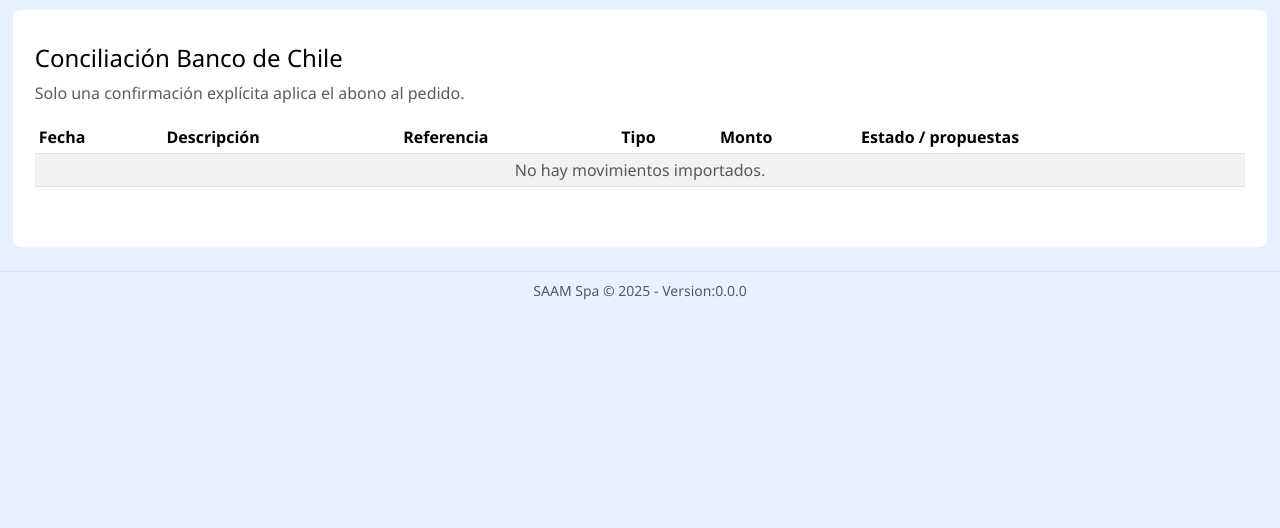
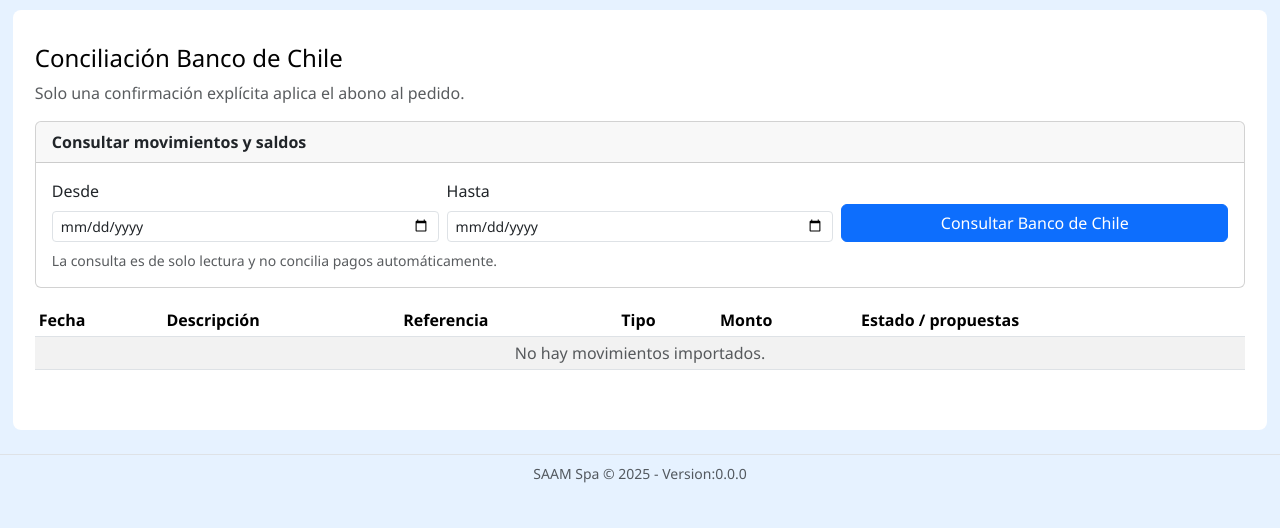
Before and after one commit to MigueJano/Portal-SAAM, a Django app: page /integraciones/banco/ in a window 1280 px wide. Shown: the part 80-608 px from the top of the page. Run offline with Django 5.2, Linux system fonts and the light colour scheme; the visitor is signed in with stand-in values (Sample User, id 1); data that the repository does not hold is empty; some libraries are stand-ins or nearby versions.

Commit message:
Agregar consulta bancaria desde el portal

```diff
--- a/src/Apps/integraciones/forms.py
+++ b/src/Apps/integraciones/forms.py
@@ -1,4 +1,6 @@
 from django import forms
+from django.utils import timezone
+from datetime import timedelta
 
 from Apps.Pedidos.models import Cliente, Contacto, Pedido
 from Apps.integraciones.models import ConciliacionPago
@@ -32,6 +34,33 @@ class ConciliacionManualForm(forms.ModelForm):
             field.widget.attrs.setdefault("class", "form-control form-control-sm")
 
 
+class ConsultaBancoForm(forms.Form):
+    desde = forms.DateField(
+        label="Desde",
+        widget=forms.DateInput(attrs={"type": "date", "class": "form-control form-control-sm"}),
+    )
+    hasta = forms.DateField(
+        label="Hasta",
+        widget=forms.DateInput(attrs={"type": "date", "class": "form-control form-control-sm"}),
+    )
+
+    def __init__(self, *args, **kwargs):
+        super().__init__(*args, **kwargs)
+        hoy = timezone.localdate()
+        self.fields["desde"].initial = hoy - timedelta(days=7)
+        self.fields["hasta"].initial = hoy
+
+    def clean(self):
+        cleaned = super().clean()
+        desde = cleaned.get("desde")
+        hasta = cleaned.get("hasta")
+        if desde and hasta and desde > hasta:
+            raise forms.ValidationError("La fecha inicial no puede ser posterior a la fecha final.")
+        if desde and hasta and (hasta - desde).days > 366:
+            raise forms.ValidationError("Para esta prueba seleccione un período máximo de 366 días.")
+        return cleaned
+
+
 def destinatarios_disponibles():
     clientes = Cliente.objects.filter(cliente_activo=True).exclude(correo_cliente="").values_list(
         "nombre_cliente", "correo_cliente"
--- a/src/Apps/integraciones/templates/integraciones/conciliacion.html
+++ b/src/Apps/integraciones/templates/integraciones/conciliacion.html
@@ -4,6 +4,18 @@
 <div class="container-fluid py-4">
   <h1 class="h4">Conciliación Banco de Chile</h1>
   <p class="text-muted">Solo una confirmación explícita aplica el abono al pedido.</p>
+  <div class="card mb-3">
+    <div class="card-header"><strong>Consultar movimientos y saldos</strong></div>
+    <div class="card-body">
+      <form method="post" action="{% url 'integraciones:sincronizar_banco' %}" class="row g-2 align-items-end">
+        {% csrf_token %}
+        <div class="col-md-4"><label class="form-label" for="{{ consulta_form.desde.id_for_label }}">{{ consulta_form.desde.label }}</label>{{ consulta_form.desde }}</div>
+        <div class="col-md-4"><label class="form-label" for="{{ consulta_form.hasta.id_for_label }}">{{ consulta_form.hasta.label }}</label>{{ consulta_form.hasta }}</div>
+        <div class="col-md-4"><button type="submit" class="btn btn-primary w-100">Consultar Banco de Chile</button></div>
+      </form>
+      <div class="form-text mt-2">La consulta es de solo lectura y no concilia pagos automáticamente.</div>
+    </div>
+  </div>
   {% if ultimo_saldo %}
   <div class="row g-2 mb-3">
     <div class="col-md-3"><div class="card card-body"><span class="small text-muted">Cuenta</span><strong>{{ ultimo_saldo.cuenta_enmascarada }}</strong></div></div>
--- a/src/Apps/integraciones/urls.py
+++ b/src/Apps/integraciones/urls.py
@@ -10,6 +10,7 @@ urlpatterns = [
     path("correo/redactar/", views.redactar_correo, name="redactar_correo"),
     path("documentos/", views.documentos_tributarios, name="documentos_tributarios"),
     path("banco/", views.conciliacion_bancaria, name="conciliacion_bancaria"),
+    path("banco/sincronizar/", views.sincronizar_banco, name="sincronizar_banco"),
     path("banco/<int:movimiento_id>/proponer/", views.proponer_movimiento, name="proponer_movimiento"),
     path("banco/<int:movimiento_id>/asignar/", views.crear_conciliacion_manual, name="crear_conciliacion_manual"),
     path("banco/conciliacion/<int:conciliacion_id>/confirmar/", views.confirmar, name="confirmar"),
--- a/src/Apps/integraciones/views.py
+++ b/src/Apps/integraciones/views.py
@@ -3,10 +3,11 @@ from django.contrib.auth.decorators import login_required, user_passes_test
 from django.shortcuts import get_object_or_404, redirect, render
 from django.views.decorators.http import require_POST
 
-from .forms import ConciliacionManualForm, CorreoForm, destinatarios_disponibles
+from .forms import ConsultaBancoForm, ConciliacionManualForm, CorreoForm, destinatarios_disponibles
 from .models import ConciliacionPago, DocumentoTributarioEntrante, MovimientoBancario, SaldoBancario
 from .services.conciliacion import confirmar_conciliacion, proponer_conciliaciones
 from .services.correo import enviar_correo
+from .services.banco_chile import consultar_movimientos, guardar_resultado
 
 
 @login_required
@@ -68,8 +69,37 @@ def conciliacion_bancaria(request):
             "movimientos": movimientos,
             "pedidos_entregados": pedidos,
             "ultimo_saldo": SaldoBancario.objects.first(),
+            "consulta_form": ConsultaBancoForm(),
         },
     )
+
+
+@require_POST
+@user_passes_test(lambda usuario: usuario.is_staff)
+def sincronizar_banco(request):
+    form = ConsultaBancoForm(request.POST)
+    if not form.is_valid():
+        messages.error(request, "Revise el rango de fechas de la consulta bancaria.")
+        return redirect("integraciones:conciliacion_bancaria")
+    desde = form.cleaned_data["desde"]
+    hasta = form.cleaned_data["hasta"]
+    try:
+        respuesta = consultar_movimientos(desde, hasta)
+        creados, existentes, saldo, saldo_creado = guardar_resultado(
+            respuesta,
+            desde=desde,
+            hasta=hasta,
+        )
+    except Exception as exc:
+        messages.error(request, f"No fue posible consultar Banco de Chile: {exc}")
+    else:
+        estado_saldo = "registrado" if saldo_creado else "ya existente"
+        messages.success(
+            request,
+            f"Consulta completada: {creados} movimientos nuevos, "
+            f"{existentes} ya existentes y saldo {estado_saldo} (${saldo.saldo_disponible}).",
+        )
+    return redirect("integraciones:conciliacion_bancaria")
 
 
 @require_POST
```
Also changed, not shown: src/Apps/integraciones/tests.py (+33 -0 lines).
